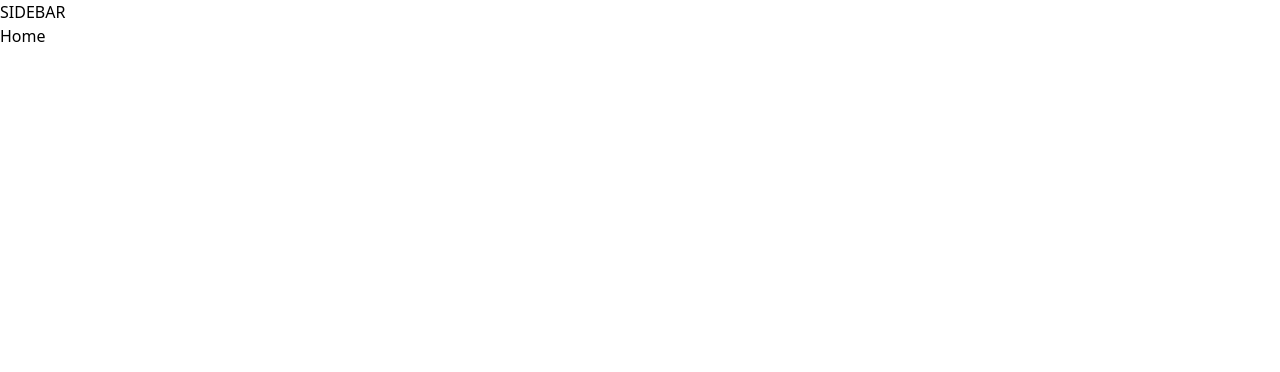
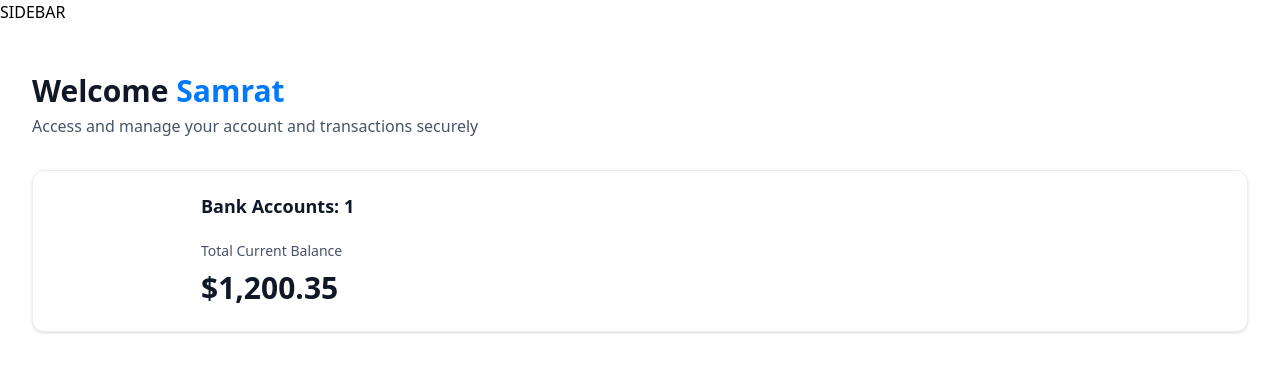
Before and after one commit to samratjha96/Kubera, a Next.js app: page / in a window 1280 px wide. Shown: the top 372 px of the page. Built offline with nearby package versions, Linux system fonts and the light colour scheme.

Commit message:
feat: Add balance box with animated counter

```diff
--- a/app/(root)/page.tsx
+++ b/app/(root)/page.tsx
@@ -1,8 +1,28 @@
+import HeaderBox from '@/components/HeaderBox'
+import TotalBalanceBox from '@/components/TotalBalanceBox';
 import React from 'react'
 
 const Home = () => {
+  const loggedIn = { firstName: "Samrat" };
   return (
-    <div>Home</div>
+    <section className="home">
+        <div className='home-content'>
+            <header className="home-header">
+                <HeaderBox
+                  type="greeting"
+                  title="Welcome"
+                  user={loggedIn?.firstName || 'Guest'}
+                  subtext="Access and manage your account and transactions securely"
+                  />
+
+                  <TotalBalanceBox
+                    accounts={[]}
+                    totalBanks={1}
+                    totalCurrentBalance={1200.35}
+                  />
+            </header>
+        </div>
+    </section>
   )
 }
 
--- /dev/null
+++ b/components/AnimatedCounter.tsx
@@ -0,0 +1,15 @@
+'use client';
+
+import CountUp from 'react-countup'
+
+const AnimatedCounter = ({ amount }: { amount: number }) => {
+  return (
+    <div className='w-full'>
+      <CountUp
+        decimals={2}
+        end={amount} decimal='.' prefix='$'/>
+    </div>
+  )
+}
+
+export default AnimatedCounter
--- /dev/null
+++ b/components/HeaderBox.tsx
@@ -0,0 +1,20 @@
+import React from 'react'
+
+const HeaderBox = ({ type = "title", title, subtext, user }: HeaderBoxProps) => {
+  return (
+    <div className='header-box'>
+      <h1 className='header-box-title'>
+        {title}
+        {type === "greeting" && (
+          <span className='text-bankGradient'>
+            &nbsp;{user}
+          </span>
+        )}
+      </h1>
+      <p className='header-box-subtext'>{subtext}</p>
+
+    </div>
+  )
+}
+
+export default HeaderBox
--- /dev/null
+++ b/components/TotalBalanceBox.tsx
@@ -0,0 +1,32 @@
+import { formatAmount } from '@/lib/utils'
+import CountUp from 'react-countup'
+import React from 'react'
+import AnimatedCounter from './AnimatedCounter'
+
+const TotalBalanceBox = ({ accounts = [], totalBanks, totalCurrentBalance }: TotlaBalanceBoxProps) => {
+  return (
+    <section className='total-balance'>
+      <div className='total-balance-chart'>
+
+      </div>
+
+      <div className='flex flex-col gap-6'>
+        <h2 className='header-2'>
+          Bank Accounts: {totalBanks}
+        </h2>
+        <div className='flex flex-col gap-2'>
+          <p className='total-balance-label'>
+            Total Current Balance
+          </p>
+          <div className='total-balance-amount flex-center gap-2'>
+            <AnimatedCounter amount={totalCurrentBalance}/>
+          </div>
+
+        </div>
+
+      </div>
+    </section>
+  )
+}
+
+export default TotalBalanceBox
--- a/package.json
+++ b/package.json
@@ -9,11 +9,15 @@
     "lint": "next lint"
   },
   "dependencies": {
+    "chart.js": "^4.4.2",
     "class-variance-authority": "^0.7.0",
     "clsx": "^2.1.1",
     "lucide-react": "^0.378.0",
     "next": "14.2.3",
+    "query-string": "^9.0.0",
     "react": "^18",
+    "react-chartjs-2": "^5.2.0",
+    "react-countup": "^6.5.3",
     "react-dom": "^18",
     "tailwind-merge": "^2.3.0",
     "tailwindcss-animate": "^1.0.7"
```
Also changed, not shown: 1 other file (tests, documents, lock files or other folders).
